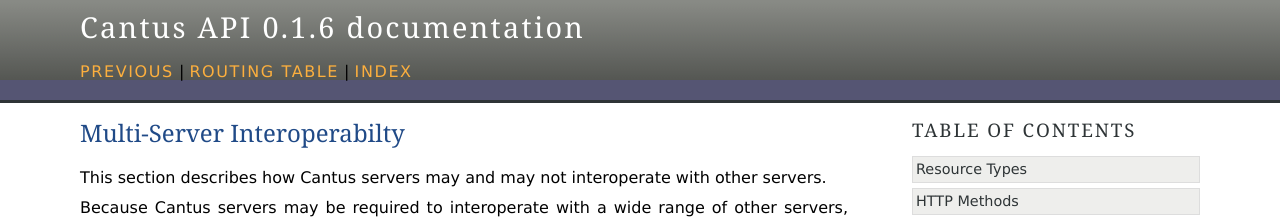
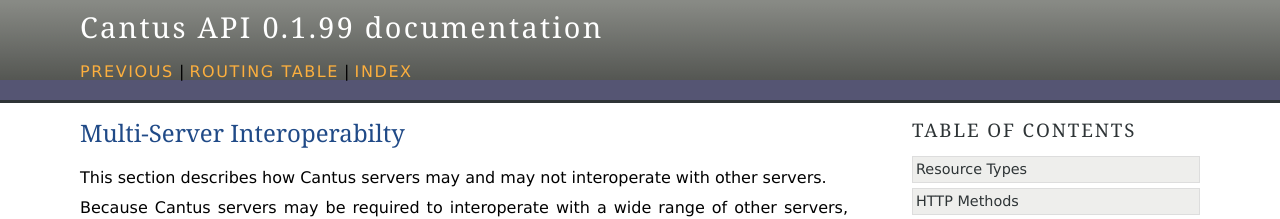
Before and after one commit to CANTUS-Project/api, a Sphinx documentation site: the page built from source/multiserver.rst, in a window 1280 px wide. Shown: the top 219 px of the page. Built offline with Sphinx 7.4.7, drawn with Linux system fonts in a browser that asks for light colours.

Commit message:
put version at 0.1.99

```diff
--- a/source/conf.py
+++ b/source/conf.py
@@ -52,7 +52,7 @@ copyright = u'2015, Christopher Antila'
 # built documents.
 #
 # The short X.Y version.
-version = '0.1.6'
+version = '0.1.99'
 # The full version, including alpha/beta/rc tags.
 release = '{}'.format(version)
 
```
